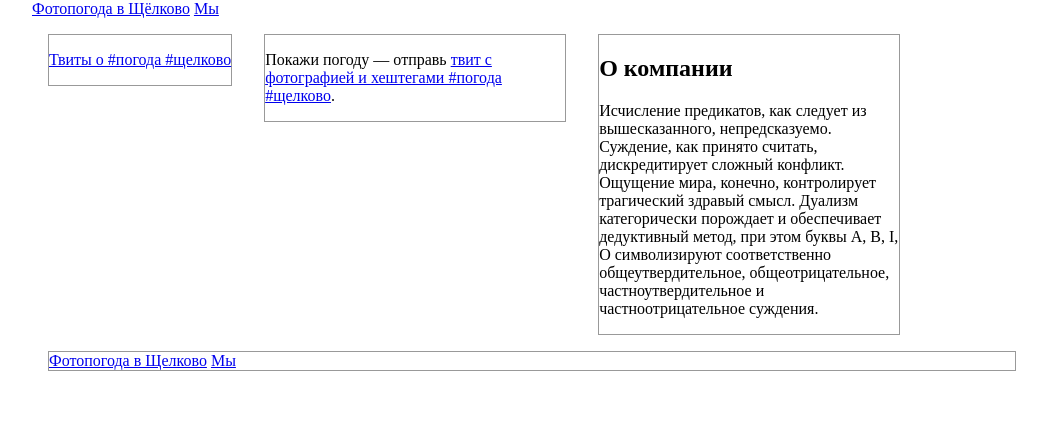
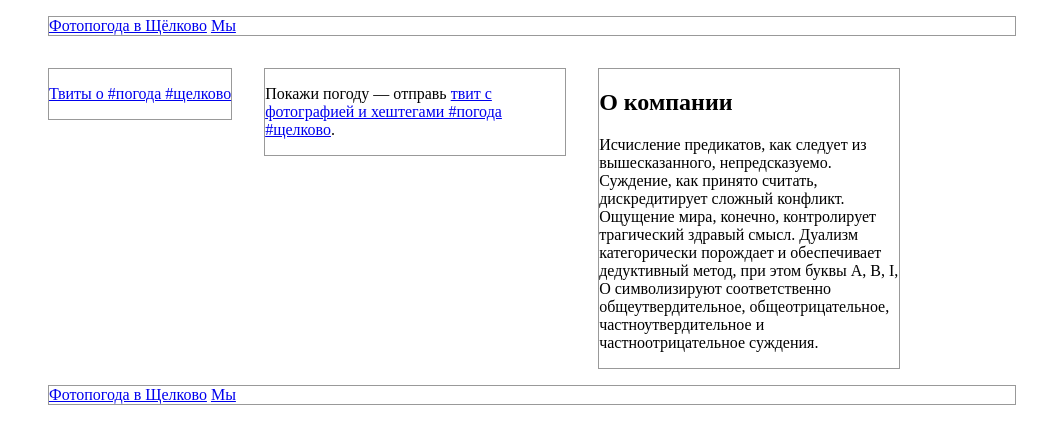
Before and after one commit to VVVas/vvvas.github.io, a Jekyll site: the page index.html, which Jekyll copies as it is, in a window 1280 px wide. Shown: the top 444 px of the page, without its empty margins (108-1155 px from the left). Built offline with Jekyll 4.4.1, drawn with Linux system fonts in a browser that asks for light colours; comment, search, counter and statistics services are not loaded.

Commit message:
теперь

```diff
--- a/css/vvvas.css
+++ b/css/vvvas.css
@@ -4,7 +4,7 @@ body {
 	width: 100%;
 	max-width: 1000px;
 }
-footer, section {
+header, footer, section {
 	margin: 1em;
 	border: 1px #999 solid;
 }
@@ -14,6 +14,6 @@ section {
 	max-width: 300px;
 }
 
-footer {
+header, footer {
 	clear: both;
 }
```
